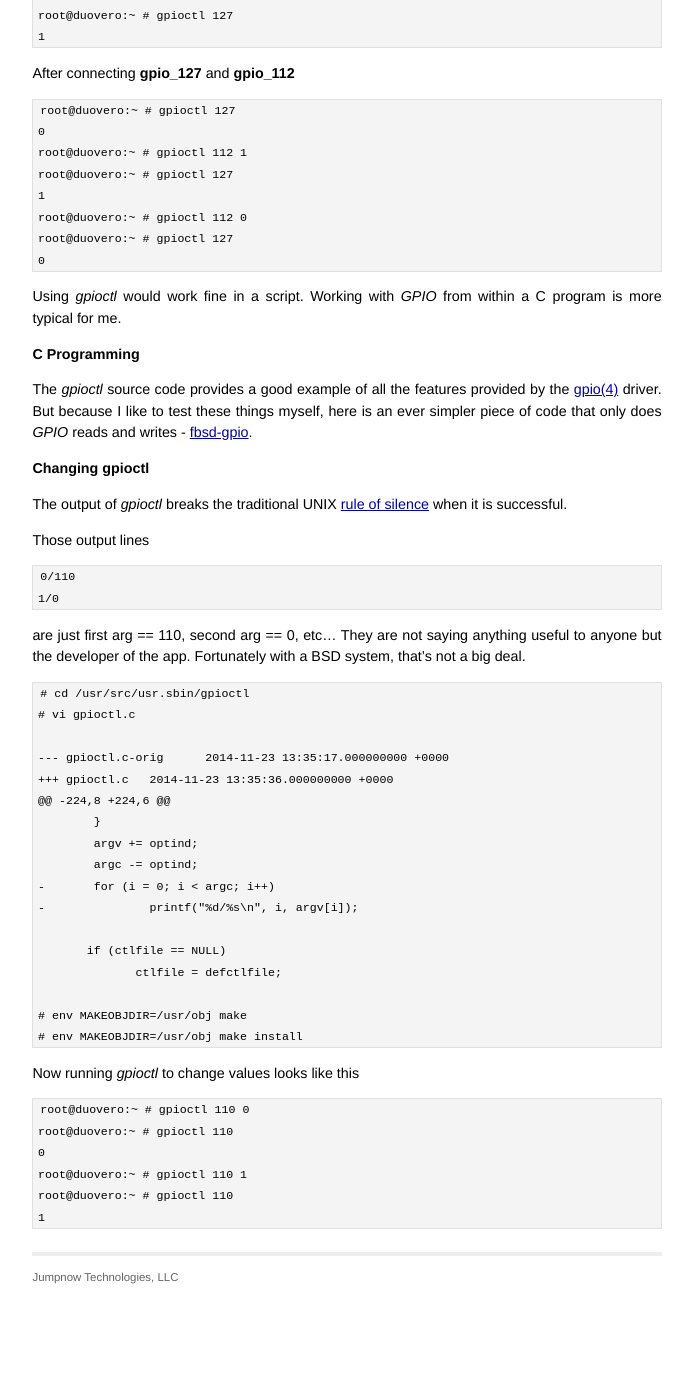
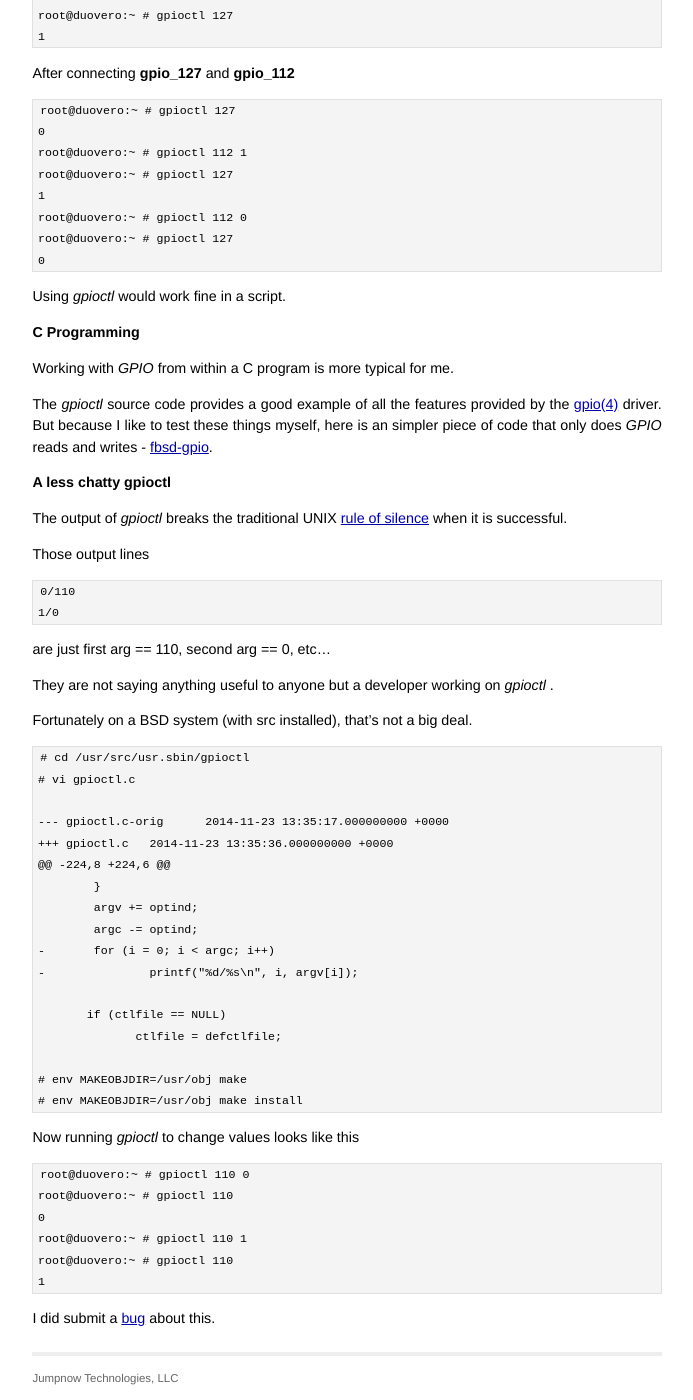
Before and after one commit to jumpnow/jumpnowtek-site, a Jekyll site: the page built from _posts/2014-11-23-FreeBSD-Duovero-GPIO.md, in a window 1280 px wide and 1400 px high, scrolled down 2271 px. Shown: the whole window, without its empty margins (293-986 px from the left). Built offline with Jekyll 4.4.1, drawn with Linux system fonts in a browser that asks for light colours; before the commit the page ends 3571 px from its top, so only the background shows below that.

Commit message:
Spelling fix in gpio post

```diff
--- a/_posts/2014-11-23-FreeBSD-Duovero-GPIO.md
+++ b/_posts/2014-11-23-FreeBSD-Duovero-GPIO.md
@@ -123,14 +123,16 @@
     root@duovero:~ # gpioctl 127
     0
 
-Using *gpioctl* would work fine in a script. Working with *GPIO* from within a C program is more typical for me.
+Using *gpioctl* would work fine in a script.
 
 #### C Programming
 
-The *gpioctl* source code provides a good example of all the features provided by the [gpio(4)][gpiobus] driver. But because I like to test these things myself, here is an ever simpler piece of code that only does *GPIO* reads and writes - [fbsd-gpio][fbsd-gpio].
+Working with *GPIO* from within a C program is more typical for me.
+
+The *gpioctl* source code provides a good example of all the features provided by the [gpio(4)][gpiobus] driver. But because I like to test these things myself, here is an simpler piece of code that only does *GPIO* reads and writes - [fbsd-gpio][fbsd-gpio].
 
 
-#### Changing gpioctl
+#### A less chatty gpioctl
 
 The output of *gpioctl* breaks the traditional UNIX [rule of silence][rule-of-silence] when it is successful.
 
@@ -139,7 +141,11 @@
     0/110
     1/0
 
-are just first arg == 110, second arg == 0, etc... They are not saying anything useful to anyone but the developer of the app. Fortunately with a BSD system, that's not a big deal.
+are just first arg == 110, second arg == 0, etc...
+
+They are not saying anything useful to anyone but a developer working on *gpioctl* .
+
+Fortunately on a BSD system (with src installed), that's not a big deal.
 
     # cd /usr/src/usr.sbin/gpioctl
     # vi gpioctl.c
@@ -168,7 +174,7 @@
     root@duovero:~ # gpioctl 110
     1
 
-
+I did submit a [bug][gpioctl-bug] about this.
 
 [duovero]: https://store.gumstix.com/index.php/category/43/
 [parlor]: https://store.gumstix.com/index.php/products/287/
@@ -177,3 +183,4 @@
 [gpiobus]: http://www.freebsd.org/cgi/man.cgi?query=gpio&apropos=0&sektion=0&manpath=FreeBSD+11-current&arch=default&format=html
 [fbsd-gpio]: https://github.com/scottellis/fbsd-gpio
 [rule-of-silence]: http://www.catb.org/~esr/writings/taouu/taouu.html#rule-silence
+[gpioctl-bug]: https://bugs.freebsd.org/bugzilla/show_bug.cgi?id=195330
```
